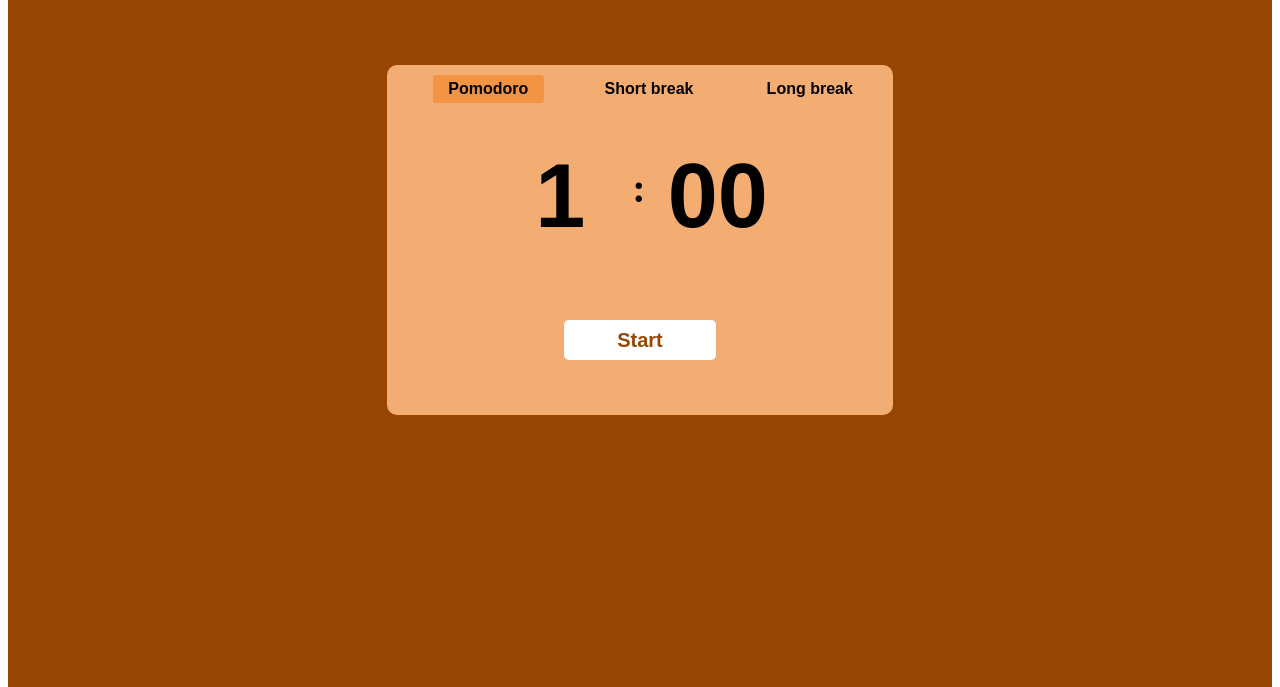
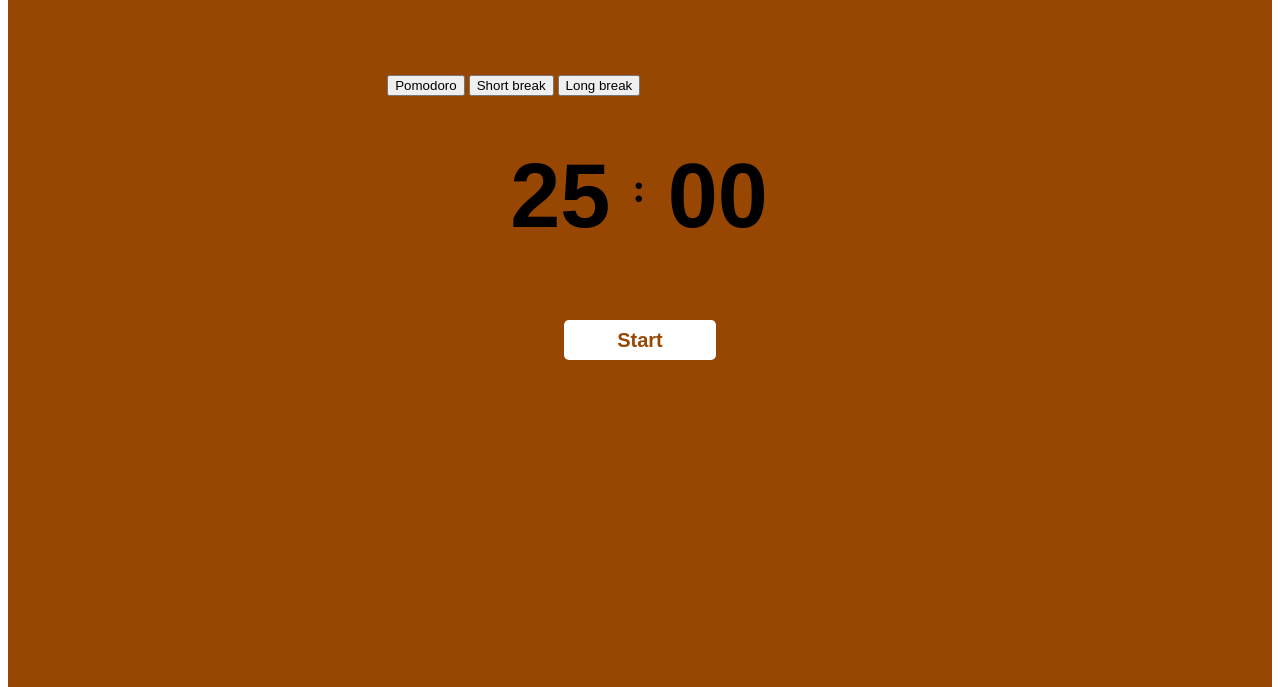
Before and after one commit to Valentina-2608/Pomodoro_clock, a plain HTML site: page index.html in a window 1280 px wide. Shown: the part 113-800 px from the top of the page. Drawn offline with Linux system fonts and the light colour scheme.

Commit message:
Change block buttons

```diff
--- a/index.html
+++ b/index.html
@@ -16,16 +16,16 @@
 		<div class="text">Pomodoro clock</div>
 	</div>
 </header>
-<div class="fon"></div>
 <div class="buttons">
-	<button id="btn_pomodoro">Pomodoro</button>
-	<button id="btn_short_break">Short break</button>
-	<button id="btn_long_break">Long break</button>
+	<button class="btn_pomodoro btn_pomodoro_active">Pomodoro</button>
+	<button class="btn_short_break">Short break</button>
+	<button class="btn_long_break">Long break</button>
 </div>
 <div class="timers">
+	<div class="block_timer1">
 		<div class="timer1">
 			<div class="timer1_elements">
-			<input type="text" id="timer1_minutes" value="1" disabled>
+				<input type="text" id="timer1_minutes" value="25" disabled>
 				<div class="symbol">:</div>
 				<input type="text" id="timer1_seconds" value="00" disabled>
 			</div>
@@ -35,9 +35,11 @@
 			</div>
 		</div>
 
+	</div>
+	<div class="block_timer2">
 		<div class="timer2">
 			<div class="timer2_elements">
-			<input type="text" id="timer2_minutes" value="1" disabled>
+				<input type="text" id="timer2_minutes" value="5" disabled>
 				<div class="symbol">:</div>
 				<input type="text" id="timer2_seconds" value="00" disabled>
 			</div>
@@ -46,10 +48,11 @@
 				<button id="pause_short_break">Pause</button>
 			</div>
 		</div>
-
+	</div>
+	<div class="block_timer3">
 		<div class="timer3">
 			<div class="timer3_elements">
-			<input type="text" id="timer3_minutes" value="1" disabled>
+				<input type="text" id="timer3_minutes" value="15" disabled>
 				<div class="symbol">:</div>
 				<input type="text" id="timer3_seconds" value="00" disabled>
 			</div>
@@ -58,6 +61,9 @@
 				<button id="pause_long_break">Pause</button>
 			</div>
 	</div>
+	</div>
+
+
 <div class="sounds">
 	<audio id="audio" src="sounds/alarm.mp3"></audio>
 </div>
```
Lines whose indentation alone changed are shown as unchanged.
